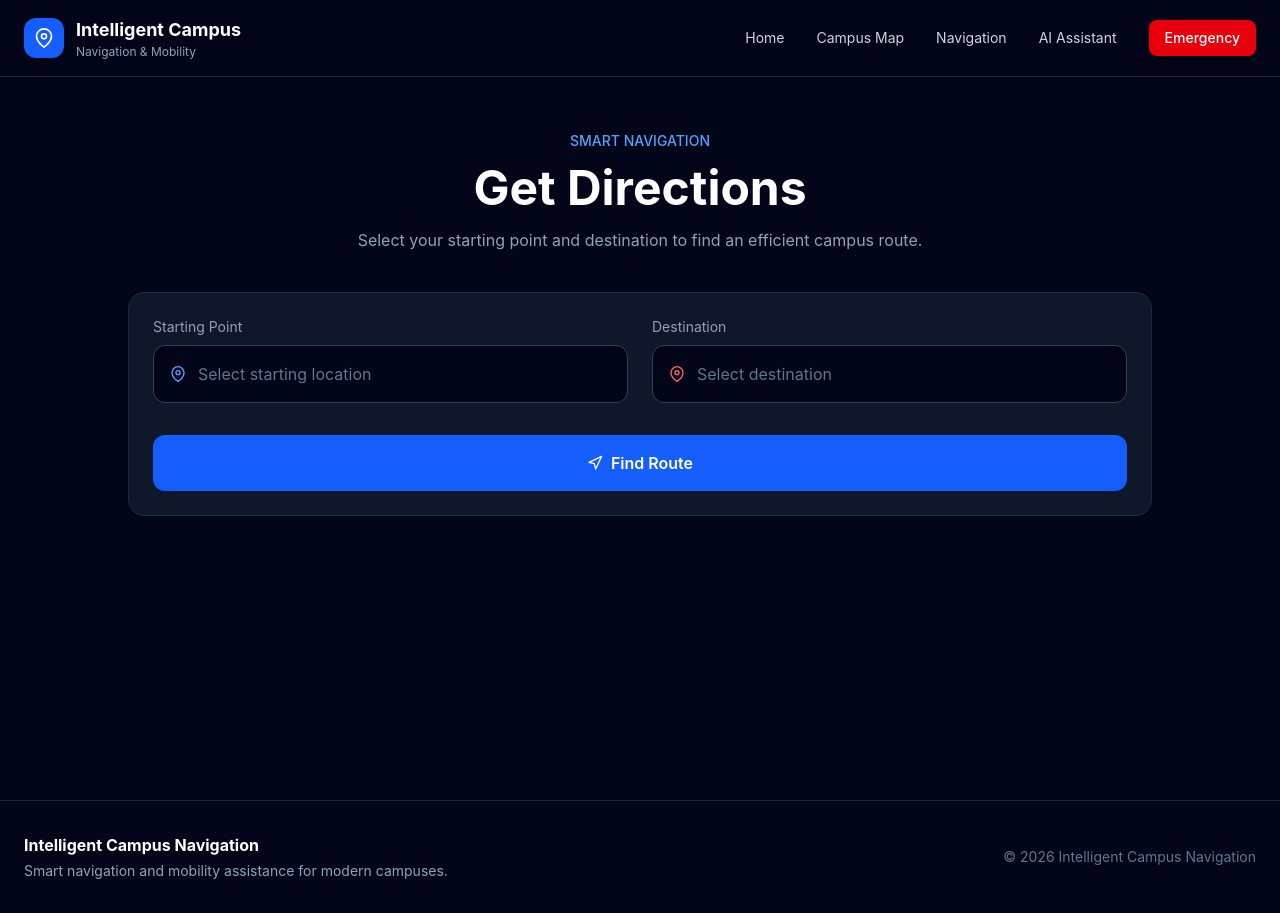
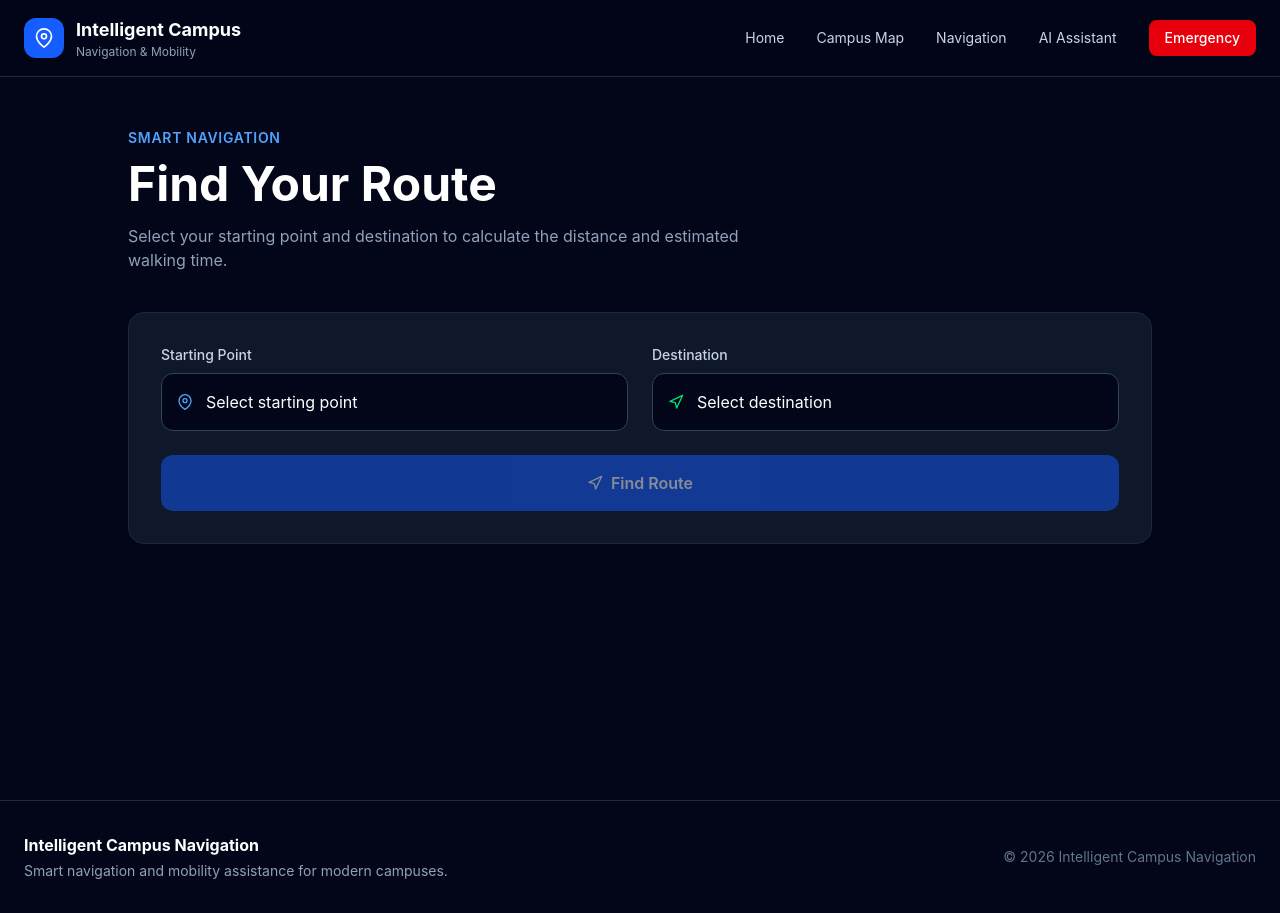
Before and after one commit to hansika1112/Intelligent-Campus-Navigation, a React app in the folder frontend/: page /navigation in a window 1280 px wide. Built offline with nearby package versions, Linux system fonts and the light colour scheme; the HTML template or start-up script is replaced by a standard one.

Commit message:
feat: add campus navigation route calculation

```diff
--- a/frontend/src/pages/NavigationPage.jsx
+++ b/frontend/src/pages/NavigationPage.jsx
@@ -1,60 +1,270 @@
-import { FiNavigation, FiMapPin } from 'react-icons/fi'
+import { useState } from 'react'
+import { FiArrowRight, FiClock, FiMapPin, FiNavigation } from 'react-icons/fi'
+import { campusLocations } from '../data/campusLocations'
+
+function calculateDistance(lat1, lon1, lat2, lon2) {
+  const earthRadius = 6371
+
+  const dLat = ((lat2 - lat1) * Math.PI) / 180
+  const dLon = ((lon2 - lon1) * Math.PI) / 180
+
+  const a =
+    Math.sin(dLat / 2) ** 2 +
+    Math.cos((lat1 * Math.PI) / 180) *
+      Math.cos((lat2 * Math.PI) / 180) *
+      Math.sin(dLon / 2) ** 2
+
+  const c = 2 * Math.atan2(Math.sqrt(a), Math.sqrt(1 - a))
+
+  return earthRadius * c
+}
 
 function NavigationPage() {
+  const [startId, setStartId] = useState('')
+  const [destinationId, setDestinationId] = useState('')
+  const [route, setRoute] = useState(null)
+
+  const handleFindRoute = () => {
+    if (!startId || !destinationId) {
+      return
+    }
+
+    if (startId === destinationId) {
+      setRoute(null)
+      return
+    }
+
+    const start = campusLocations.find(
+      (location) => location.id === Number(startId)
+    )
+
+    const destination = campusLocations.find(
+      (location) => location.id === Number(destinationId)
+    )
+
+    if (!start || !destination) {
+      return
+    }
+
+    const distance = calculateDistance(
+      start.latitude,
+      start.longitude,
+      destination.latitude,
+      destination.longitude
+    )
+
+    const walkingSpeed = 5
+    const walkingTime = Math.max(
+      1,
+      Math.round((distance / walkingSpeed) * 60)
+    )
+
+    setRoute({
+      start,
+      destination,
+      distance: distance.toFixed(2),
+      walkingTime
+    })
+  }
+
   return (
     <main className="min-h-screen bg-slate-950 px-6 pb-16 pt-32 text-white">
       <div className="mx-auto max-w-5xl">
-        <div className="mb-10 text-center">
-          <span className="text-sm font-medium text-blue-400">
-            SMART NAVIGATION
-          </span>
 
-          <h1 className="mt-3 text-4xl font-bold md:text-5xl">
-            Get Directions
+        <div className="mb-10">
+          <p className="mb-3 text-sm font-semibold uppercase tracking-wider text-blue-400">
+            Smart Navigation
+          </p>
+
+          <h1 className="text-4xl font-bold md:text-5xl">
+            Find Your Route
           </h1>
 
-          <p className="mx-auto mt-4 max-w-2xl text-slate-400">
-            Select your starting point and destination to find
-            an efficient campus route.
+          <p className="mt-4 max-w-2xl text-slate-400">
+            Select your starting point and destination to calculate
+            the distance and estimated walking time.
           </p>
         </div>
 
-        <div className="rounded-2xl border border-slate-800 bg-slate-900 p-6">
+        <div className="rounded-2xl border border-slate-800 bg-slate-900 p-6 md:p-8">
+
           <div className="grid gap-6 md:grid-cols-2">
+
             <div>
-              <label className="mb-2 block text-sm text-slate-400">
+              <label className="mb-2 block text-sm font-medium text-slate-300">
                 Starting Point
               </label>
 
-              <div className="flex items-center gap-3 rounded-xl border border-slate-700 bg-slate-950 px-4 py-4">
-                <FiMapPin className="text-blue-400" />
+              <div className="relative">
+                <FiMapPin className="absolute left-4 top-1/2 -translate-y-1/2 text-blue-400" />
 
-                <span className="text-slate-500">
-                  Select starting location
-                </span>
+                <select
+                  value={startId}
+                  onChange={(e) => {
+                    setStartId(e.target.value)
+                    setRoute(null)
+                  }}
+                  className="w-full appearance-none rounded-xl border border-slate-700 bg-slate-950 px-11 py-4 text-white outline-none focus:border-blue-500"
+                >
+                  <option value="">Select starting point</option>
+
+                  {campusLocations.map((location) => (
+                    <option key={location.id} value={location.id}>
+                      {location.name}
+                    </option>
+                  ))}
+                </select>
               </div>
             </div>
 
             <div>
-              <label className="mb-2 block text-sm text-slate-400">
+              <label className="mb-2 block text-sm font-medium text-slate-300">
                 Destination
               </label>
 
-              <div className="flex items-center gap-3 rounded-xl border border-slate-700 bg-slate-950 px-4 py-4">
-                <FiMapPin className="text-red-400" />
+              <div className="relative">
+                <FiNavigation className="absolute left-4 top-1/2 -translate-y-1/2 text-green-400" />
 
-                <span className="text-slate-500">
-                  Select destination
-                </span>
+                <select
+                  value={destinationId}
+                  onChange={(e) => {
+                    setDestinationId(e.target.value)
+                    setRoute(null)
+                  }}
+                  className="w-full appearance-none rounded-xl border border-slate-700 bg-slate-950 px-11 py-4 text-white outline-none focus:border-blue-500"
+                >
+                  <option value="">Select destination</option>
+
+                  {campusLocations.map((location) => (
+                    <option key={location.id} value={location.id}>
+                      {location.name}
+                    </option>
+                  ))}
+                </select>
               </div>
             </div>
+
           </div>
 
-          <button className="mt-8 flex w-full items-center justify-center gap-2 rounded-xl bg-blue-600 px-6 py-4 font-semibold hover:bg-blue-700">
+          <button
+            onClick={handleFindRoute}
+            disabled={!startId || !destinationId || startId === destinationId}
+            className="mt-6 flex w-full items-center justify-center gap-2 rounded-xl bg-blue-600 px-6 py-4 font-semibold text-white transition hover:bg-blue-700 disabled:cursor-not-allowed disabled:opacity-50"
+          >
             <FiNavigation />
             Find Route
           </button>
+
+          {startId && destinationId && startId === destinationId && (
+            <p className="mt-4 text-center text-sm text-red-400">
+              Starting point and destination must be different.
+            </p>
+          )}
+
         </div>
+
+        {route && (
+          <div className="mt-8 rounded-2xl border border-blue-500/30 bg-slate-900 p-6 md:p-8">
+
+            <div className="mb-6 flex items-center gap-3">
+              <div className="flex h-12 w-12 items-center justify-center rounded-xl bg-blue-600/20">
+                <FiNavigation className="text-xl text-blue-400" />
+              </div>
+
+              <div>
+                <h2 className="text-xl font-bold">
+                  Route Found
+                </h2>
+
+                <p className="text-sm text-slate-400">
+                  Walking route information
+                </p>
+              </div>
+            </div>
+
+            <div className="grid gap-4 md:grid-cols-2">
+
+              <div className="rounded-xl border border-slate-800 bg-slate-950 p-5">
+                <p className="text-sm text-slate-400">
+                  Starting Point
+                </p>
+
+                <p className="mt-2 font-semibold">
+                  {route.start.name}
+                </p>
+
+                <p className="mt-1 text-sm text-slate-500">
+                  {route.start.category}
+                </p>
+              </div>
+
+              <div className="rounded-xl border border-slate-800 bg-slate-950 p-5">
+                <p className="text-sm text-slate-400">
+                  Destination
+                </p>
+
+                <p className="mt-2 font-semibold">
+                  {route.destination.name}
+                </p>
+
+                <p className="mt-1 text-sm text-slate-500">
+                  {route.destination.category}
+                </p>
+              </div>
+
+            </div>
+
+            <div className="mt-4 grid gap-4 md:grid-cols-2">
+
+              <div className="flex items-center gap-4 rounded-xl border border-slate-800 bg-slate-950 p-5">
+                <div className="flex h-11 w-11 items-center justify-center rounded-lg bg-blue-600/20">
+                  <FiMapPin className="text-blue-400" />
+                </div>
+
+                <div>
+                  <p className="text-sm text-slate-400">
+                    Distance
+                  </p>
+
+                  <p className="text-xl font-bold">
+                    {route.distance} km
+                  </p>
+                </div>
+              </div>
+
+              <div className="flex items-center gap-4 rounded-xl border border-slate-800 bg-slate-950 p-5">
+                <div className="flex h-11 w-11 items-center justify-center rounded-lg bg-green-600/20">
+                  <FiClock className="text-green-400" />
+                </div>
+
+                <div>
+                  <p className="text-sm text-slate-400">
+                    Estimated Walking Time
+                  </p>
+
+                  <p className="text-xl font-bold">
+                    {route.walkingTime} min
+                  </p>
+                </div>
+              </div>
+
+            </div>
+
+            <div className="mt-6 flex items-center justify-center gap-3 rounded-xl bg-slate-950 p-5 text-center">
+              <span className="font-medium">
+                {route.start.name}
+              </span>
+
+              <FiArrowRight className="shrink-0 text-blue-400" />
+
+              <span className="font-medium">
+                {route.destination.name}
+              </span>
+            </div>
+
+          </div>
+        )}
+
       </div>
     </main>
   )
```
